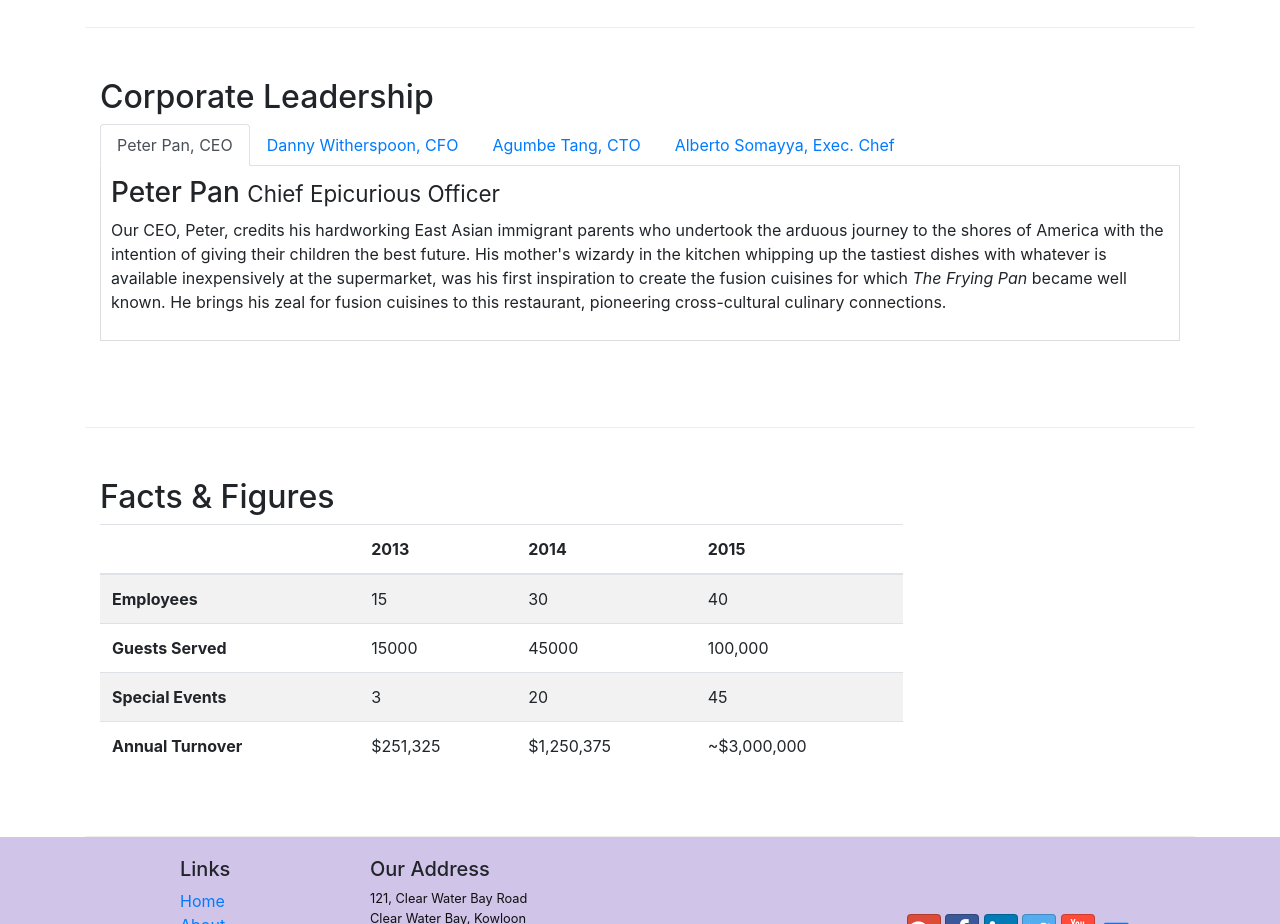
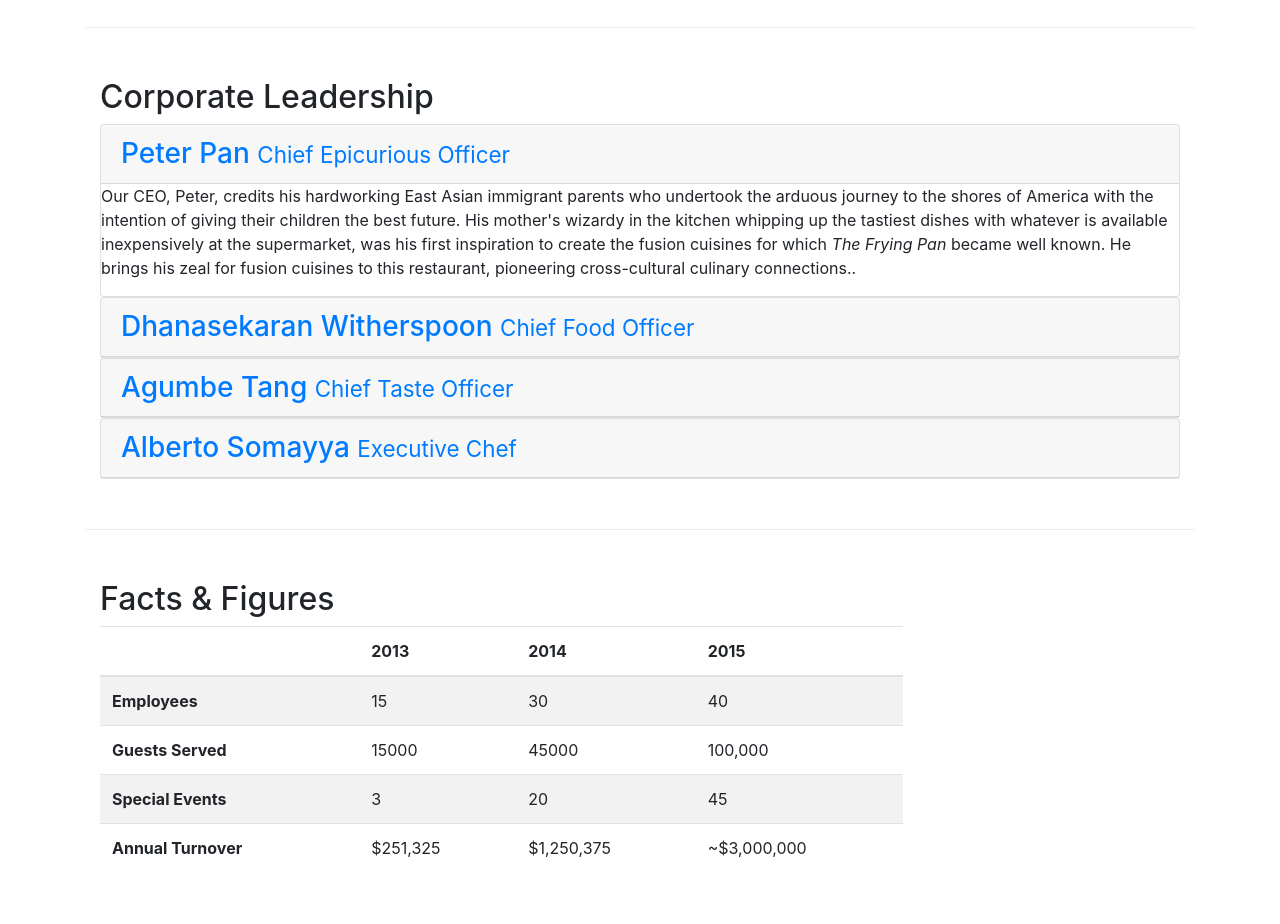
Before and after one commit to dnpurdy/bootstrap4, a website: page aboutus.html in a window 1280 px wide. Shown: the part 880-1804 px from the top of the page. Drawn offline with nearby package versions, Linux system fonts and the light colour scheme.

Commit message:
MISC: Accordion

```diff
--- a/aboutus.html
+++ b/aboutus.html
@@ -98,40 +98,65 @@
     <div class="row row-content">
         <div class="col-12">
             <h2>Corporate Leadership</h2>
-            <ul class="nav nav-tabs">
-                <li class="nav-item">
-                    <a class="nav-link active" href="#peter"
-                       role="tab" data-toggle="tab">Peter Pan, CEO</a>
-                </li>
-                <li class="nav-item">
-                    <a class="nav-link" href="#danny" role="tab"
-                       data-toggle="tab">Danny Witherspoon, CFO</a>
-                </li>
-                <li class="nav-item">
-                    <a class="nav-link" href="#agumbe"role="tab"
-                       data-toggle="tab">Agumbe Tang, CTO</a>
-                </li>
-                <li class="nav-item">
-                    <a class="nav-link" href="#alberto" role="tab"
-                       data-toggle="tab">Alberto Somayya, Exec. Chef</a>
-                </li>
-            </ul>
-            <div class="tab-content">
-                <div role="tabpanel" class="tab-pane fade show active" id="peter">
-                    <h3>Peter Pan <small>Chief Epicurious Officer</small></h3>
-                    <p class="hidden-xs-down">Our CEO, Peter, credits his hardworking East Asian immigrant parents who undertook the arduous journey to the shores of America with the intention of giving their children the best future. His mother's wizardy in the kitchen whipping up the tastiest dishes with whatever is available inexpensively at the supermarket, was his first inspiration to create the fusion cuisines for which <em>The Frying Pan</em> became well known. He brings his zeal for fusion cuisines to this restaurant, pioneering cross-cultural culinary connections.</p>
+            <div id="accordion" role="tablist">
+                <div class="card">
+                    <div class="card-header" role="tab" id="peterhead">
+                        <h3 class="mb-0">
+                            <a data-toggle="collapse" data-parent="#accordion" href="#peter">
+                                Peter Pan <small>Chief Epicurious Officer</small>
+                            </a>
+                        </h3>
+                    </div>
+                    <div role="tabpanel" class="collapse show" id="peter">
+                        <div class="card-block">
+                            <p class="hidden-xs-down">Our CEO, Peter, credits his hardworking East Asian immigrant parents who undertook the arduous journey to the shores of America with the intention of giving their children the best future. His mother's wizardy in the kitchen whipping up the tastiest dishes with whatever is available inexpensively at the supermarket, was his first inspiration to create the fusion cuisines for which <em>The Frying Pan</em> became well known. He brings his zeal for fusion cuisines to this restaurant, pioneering cross-cultural culinary connections..</p>
+                        </div>
+                    </div>
                 </div>
-                <div role="tabpanel" class="tab-pane fade" id="danny">
-                <h3>Dhanasekaran Witherspoon <small>Chief Food Officer</small></h3>
-                <p class="hidden-xs-down">Our CFO, Danny, as he is affectionately referred to by his colleagues, comes from a long established family tradition in farming and produce. His experiences growing up on a farm in the Australian outback gave him great appreciation for varieties of food sources. As he puts it in his own words, <em>Everything that runs, wins, and everything that stays, pays!</em></p>
+
+                <div class="card">
+                    <div class="card-header" role="tab" id="dannyhead">
+                        <h3 class="mb-0">
+                            <a class="collapsed"  data-toggle="collapse" data-parent="#accordion" href="#danny">
+                                Dhanasekaran Witherspoon <small>Chief Food Officer</small>
+                            </a>
+                        </h3>
+                    </div>
+                    <div role="tabpanel" class="collapse" id="danny">
+                        <div class="card-block">
+                            <p class="hidden-xs-down">Our CFO, Danny, as he is affectionately referred to by his colleagues, comes from a long established family tradition in farming and produce. His experiences growing up on a farm in the Australian outback gave him great appreciation for varieties of food sources. As he puts it in his own words, <em>Everything that runs, wins, and everything that stays, pays!</em></p>
+                        </div>
+                    </div>
                 </div>
-                <div role="tabpanel" class="tab-pane fade" id="agumbe">
-                    <h3>Agumbe Tang <small>Chief Taste Officer</small></h3>
-                <p class="hidden-xs-down">Blessed with the most discerning gustatory sense, Agumbe, our CTO, personally ensures that every dish that we serve meets his exacting tastes. Our chefs dread the tongue lashing that ensues if their dish does not meet his exacting standards. He lives by his motto, <em>You click only if you survive my lick.</em></p>
+
+                <div class="card">
+                    <div class="card-header" role="tab" id="agumbehead">
+                        <h3 class="mb-0">
+                            <a class="collapsed"  data-toggle="collapse" data-parent="#accordion" href="#agumbe">
+                                Agumbe Tang <small>Chief Taste Officer</small>
+                        </a>
+                        </h3>
+                    </div>
+                    <div role="tabpanel" class="collapse" id="agumbe">
+                        <div class="card-block">
+                            <p class="hidden-xs-down">Blessed with the most discerning gustatory sense, Agumbe, our CTO, personally ensures that every dish that we serve meets his exacting tastes. Our chefs dread the tongue lashing that ensues if their dish does not meet his exacting standards. He lives by his motto, <em>You click only if you survive my lick.</em></p>
+                        </div>
+                    </div>
                 </div>
-                <div role="tabpanel" class="tab-pane fade" id="alberto">
-                    <h3>Alberto Somayya <small>Executive Chef</small></h3>
-                <p class="hidden-xs-down">Award winning three-star Michelin chef with wide International experience having worked closely with whos-who in the culinary world, he specializes in creating mouthwatering Indo-Italian fusion experiences. He says, <em>Put together the cuisines from the two craziest cultures, and you get a winning hit! Amma Mia!</em></p>
+
+                <div class="card">
+                    <div class="card-header" role="tab" id="albertohead">
+                        <h3 class="mb-0">
+                            <a class="collapsed" data-toggle="collapse" data-parent="#accordion" href="#alberto">
+                                Alberto Somayya <small>Executive Chef</small>
+                            </a>
+                        </h3>
+                    </div>
+                    <div role="tabpanel" class="collapse" id="alberto">
+                        <div class="card-block">
+                            <p class="hidden-xs-down">Award winning three-star Michelin chef with wide International experience having worked closely with whos-who in the culinary world, he specializes in creating mouthwatering Indo-Italian fusion experiences. He says, <em>Put together the cuisines from the two craziest cultures, and you get a winning hit! Amma Mia!</em></p>
+                        </div>
+                    </div>
                 </div>
             </div>
         </div>
```
